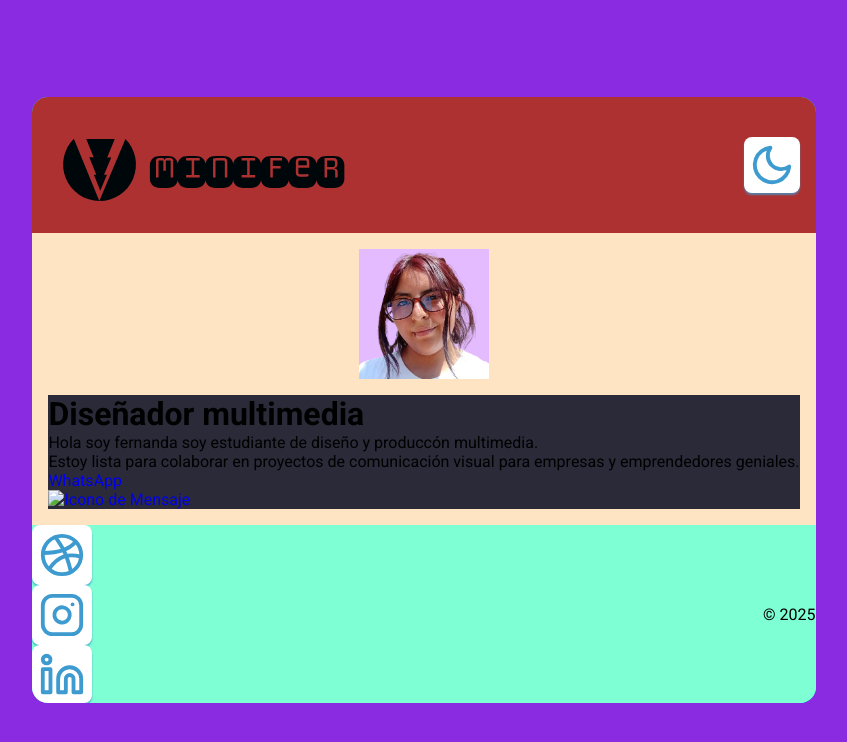
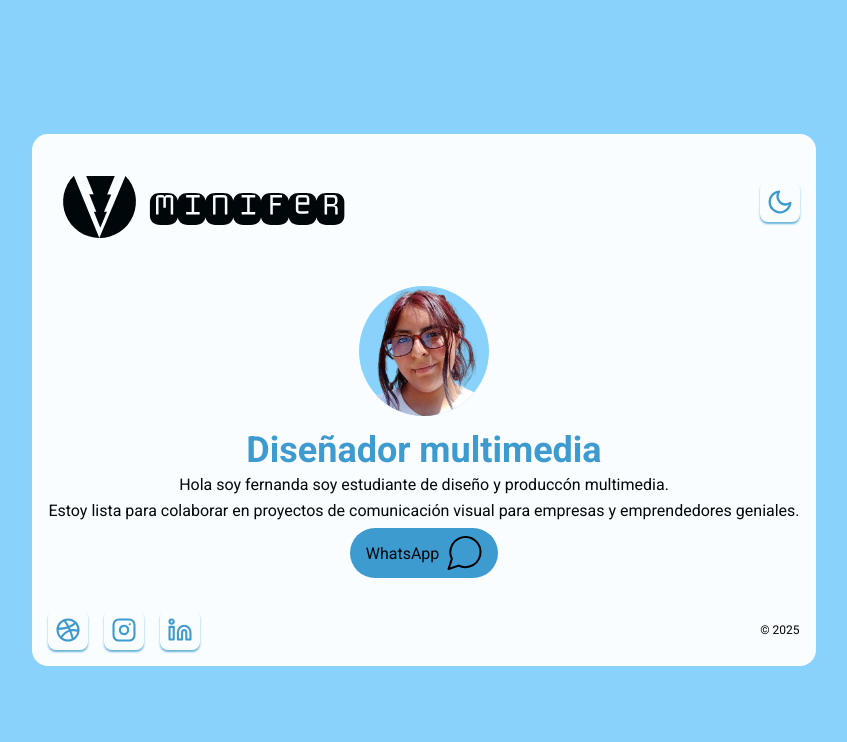
Before and after one commit to fernanda0403/Tarjeta-Personal-Fernanda-Gonzalez, a plain HTML site: page index.html in a window 1280 px wide. Shown: the whole page, without its empty margins (216-1063 px from the left). Drawn offline with Linux system fonts and the light colour scheme.

Commit message:
terminamos estilos base, definimos y aplicamos variables

```diff
--- a/index.html
+++ b/index.html
@@ -36,7 +36,7 @@
         <p>Estoy lista para colaborar en proyectos de comunicación visual para empresas y emprendedores geniales.</p>
         <a href="#">
           WhatsApp
-          <img src="./assets/icono-whatsapp.sv" alt="Icono de Mensaje">
+          <img src="./assets/icono-whatsapp.svg" alt="Icono de Mensaje">
         </a>
       </div>
     </main>
--- a/style.css
+++ b/style.css
@@ -1,3 +1,36 @@
+/* custom propieties - varuables
+
+son datos que se guardan en el root, para reutilizarse a lo laargo del codigo
+
+el root (raiz) es un element de CSS que guarda las propiedades personalizadas que podemos usar en el código
+
+
+sintaxis:
+
+:root {
+  --nombre-variable: valor;
+}
+
+para usar variables en las propiedades del codigo usamos la ´funcion´ llamada:
+
+propiedad: var(nombre-variable);
+
+
+*/
+
+:root {
+  /* scheme light mode */
+ --base: #88D2FC;
+ --luz-base: #BDE3F9;
+ --sombra-base: #3D9BD0;
+ --blanco: #F9FDFF;
+ --negro: #00070B;
+
+ --sombra: 0 2px 2px 0 #3d9ad0c1;
+
+ --padding-normal: 1rem;
+}
+
 * {
   margin: 0;
   padding: 0;
@@ -10,7 +43,7 @@ body {
   justify-content: center;
   align-items: center;
   height: 100vh;
-  background-color: blueviolet;
+  background-color: var(--base);
   padding: 1rem;
 }
 
@@ -29,17 +62,16 @@ button {
 }
 
 .card {
-  background-color: aqua;
   border-radius: 1rem;
   overflow: hidden;
   max-width: 1200px;
+  background-color: var(--blanco);
 }
 
 .header {
   display: flex;
   justify-content: space-between;
   align-items: center;
-  background-color: rgb(174, 49, 49);
   padding: 1rem;
 }
 
@@ -51,16 +83,51 @@ button {
   display: flex;
   flex-direction: column;
   align-items: center;
-  background-color: bisque;
   padding: 1rem;
   gap: 1rem;
 }
 .main div:first-child {
-  background-color: rgb(229, 187, 255);
+  border-radius: 50%;
+  overflow: hidden;
+  background-color: var(--base);
+  width: 200px;
+
 }
 
-main div:last-child {
-  background-color: rgb(42, 42, 57);
+.main div:last-child {
+  display: flex;
+  flex-direction: column;
+  justify-content: center;
+  gap: .5rem;
+
+
+}
+
+.main h1 {
+  text-align: center;
+  font-size: 2.25rem;
+  line-height: 2.25rem;
+
+  color: var(--sombra-base);
+}
+
+.main p {
+  text-align: center;
+  font-size: 1rem;
+  line-height: 1.125rem;
+  color: var(--negro);
+}
+
+.main a {
+   /* font-family: "roboto-bold", sans-serif; */
+  display: flex;
+  justify-content: center;
+  align-items: center;
+  align-self: center;
+  gap: .5rem;padding: .5rem 1rem;
+  border-radius: 2rem;
+  color: var(--negro);
+  background-color: var(--sombra-base);
 }
 
 .footer {
@@ -68,13 +135,24 @@ main div:last-child {
 
   justify-content: space-between;
   align-items: center;
+  padding: 1rem;
 
-  background-color: aquamarine;
+}
+
+.footer div {
+  display: flex;
+  gap: 1rem;
+
+}
+
+.footer p {
+  font-size: 0.75rem;
 }
 
 .icon {
+  width: 2.5rem;
   padding: .5rem;
   border-radius: 8px;
-  background-color: white;
-  box-shadow: 0 2px 2px 0 #3d9ad0c1;
+  background-color: var(--blanco);
+  box-shadow: var(--sombra);
 }
```
